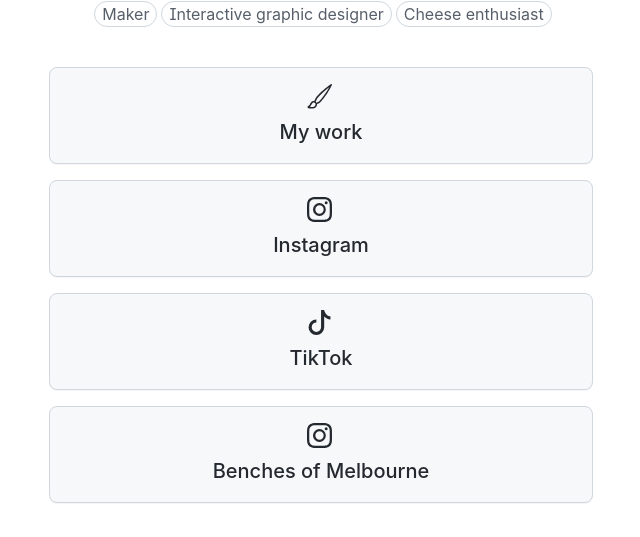
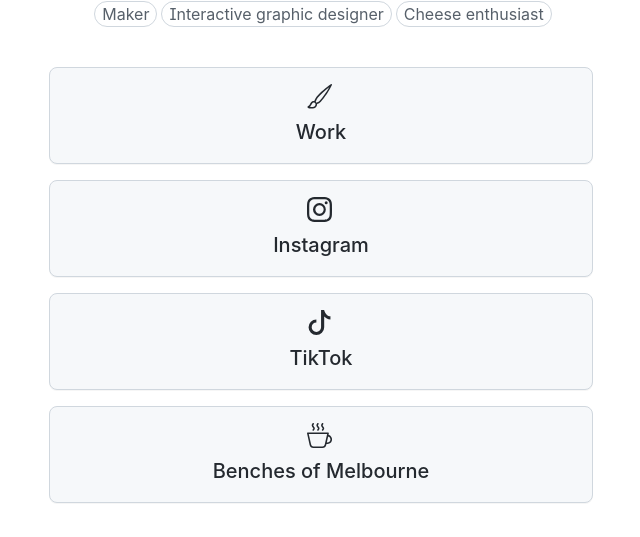
Before and after one commit to jmenelsn/bio, a Jekyll site: the page built from index.md, in a window 1280 px wide. Shown: the part 275-812 px from the top of the page, without its empty margins (319-959 px from the left). Built offline with Jekyll 4.4.1, drawn with Linux system fonts in a browser that asks for light colours; our own code applies the rules of GitHub Pages for plain Markdown files.

Commit message:
Update links.yml

```diff
--- a/_data/links.yml
+++ b/_data/links.yml
@@ -1,4 +1,4 @@
-- text: My work
+- text: Work
   url: https://www.instagram.com/jamienelson.gfx/
   icon: brush
 - text: Instagram
@@ -9,4 +9,4 @@
   icon: tiktok
 - text: Benches of Melbourne
   url: https://www.instagram.com/a.good.sit/
-  icon: instagram
+  icon: cup-hot
```
